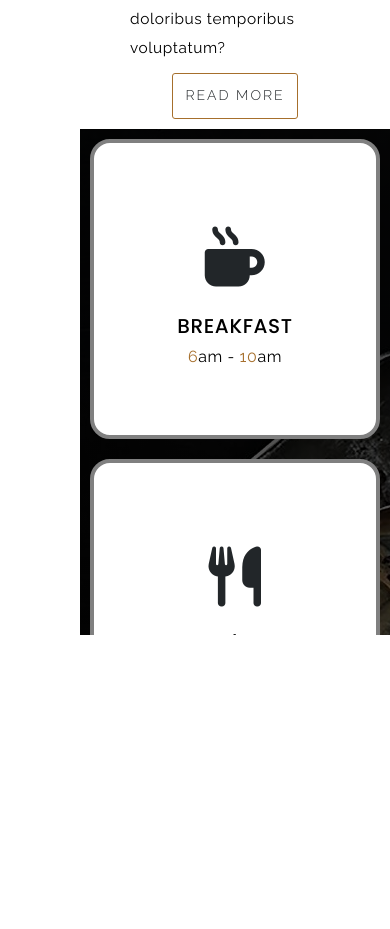
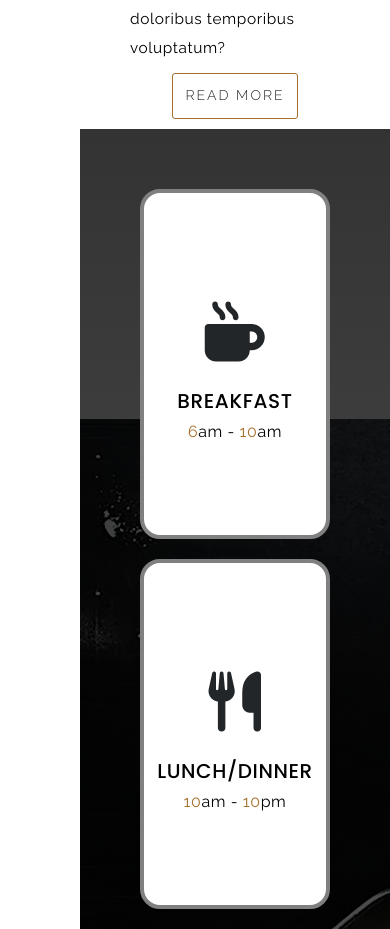
Before and after one commit to C0D1NGD0J0/food_fusion, a website: page index.html in a window 390 px wide. Shown: the part 1146-2075 px from the top of the page. Before the commit the page ends 1781 px from the top, so only its background shows below. Drawn offline with nearby package versions, Linux system fonts and the light colour scheme.

Commit message:
media queries updated

```diff
--- a/sass/abstract/_mixins.scss
+++ b/sass/abstract/_mixins.scss
@@ -8,11 +8,11 @@ phone_sm, phone_lg, tablet_up, tablet_ls, widescreen, desktop
   }
 
   @if $breakpoint == tablet_sm{
-    @media (min-width: 577px) { @content; }
+    @media (min-width: 577px) and (max-width: 767px) { @content; }
   }
 
   @if $breakpoint == tablet_md{
-    @media (min-width: 768px) { @content; }
+    @media (min-width: 768px) and (max-width: 991px) { @content; }
   }
 
   @if $breakpoint == tablet_lg{
@@ -24,6 +24,6 @@ phone_sm, phone_lg, tablet_up, tablet_ls, widescreen, desktop
   }
 
   @if $breakpoint == widescreen{
-    @media (min-width: 1800px) { @content; }
+    @media (max-width: 1800px) { @content; }
   }
 }
--- a/sass/pages/_landing.scss
+++ b/sass/pages/_landing.scss
@@ -161,18 +161,20 @@
 
 .workhours {
   width: 100%;
-  height: 60%;
   display: flex;
   flex-wrap: wrap;
   overflow: scroll;
+  padding: 5rem;
   align-items: center;
   justify-content: center;
   background-attachment: fixed;
   background-position: center;
   background-repeat: no-repeat;
   background-image: linear-gradient(rgba(0,0,0,0.8), rgba(0,0,0,0.6)), url('../img/workhours.jpg');
+
   &-content{
     width: 100%;
+    height: 100%;
     display: flex;
     flex-wrap: wrap;
     align-items: center;
@@ -180,17 +182,18 @@
   }
 
   &__card{
-    width: 25rem;
-    margin: 2rem;
-    height: 30rem;
+    width: 20rem;
+    margin: 1rem;
+    height: 35rem;
     display: flex;
+    flex: 1 0 20%;
     padding: 4rem 2rem;
     text-align: center;
     border-radius: 2rem;
     align-items: center;
     flex-direction: column;
     justify-content: center;
-    transition: all .3s linear;
+    transition: all .4s linear;
     background-color: #fff;
     border: .4rem solid $primary-color-dark;
 
@@ -220,5 +223,10 @@
       box-shadow: 0 .1rem .8rem .1rem rgba($black-color, .6);
       border: .4rem solid $secondary-color-dark;
     }
+
+    &:hover .icon, &:focus .icon{
+      color: $secondary-color-dark;
+      transition: color .4s linear;
+    }
   }
 }
```
Also changed, not shown: dist/css/style.css.
